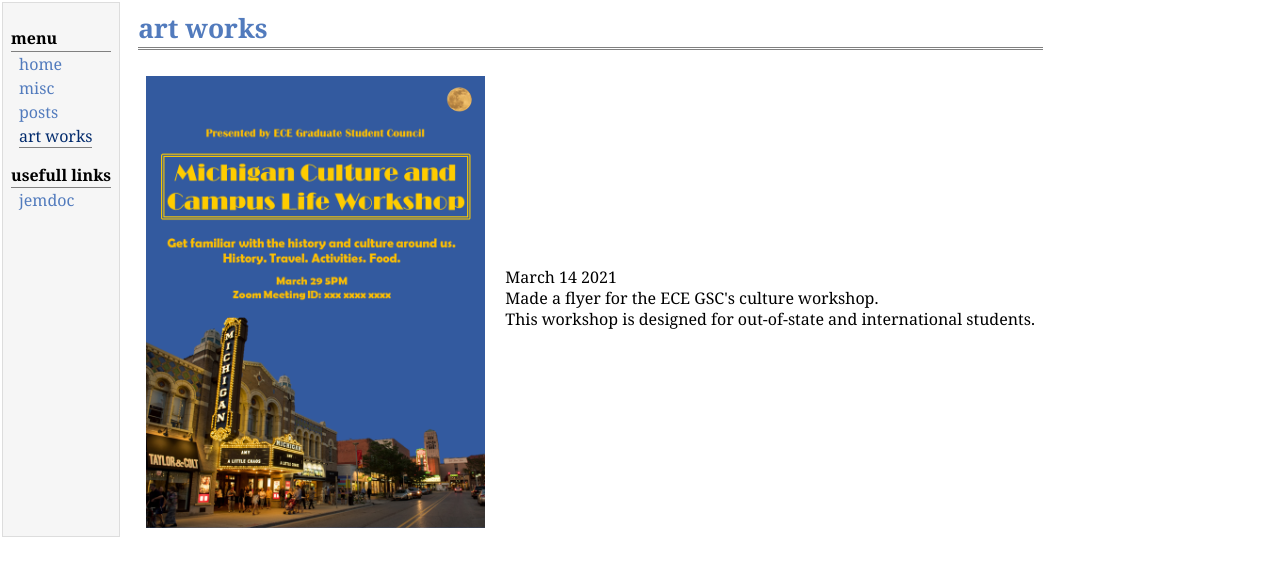
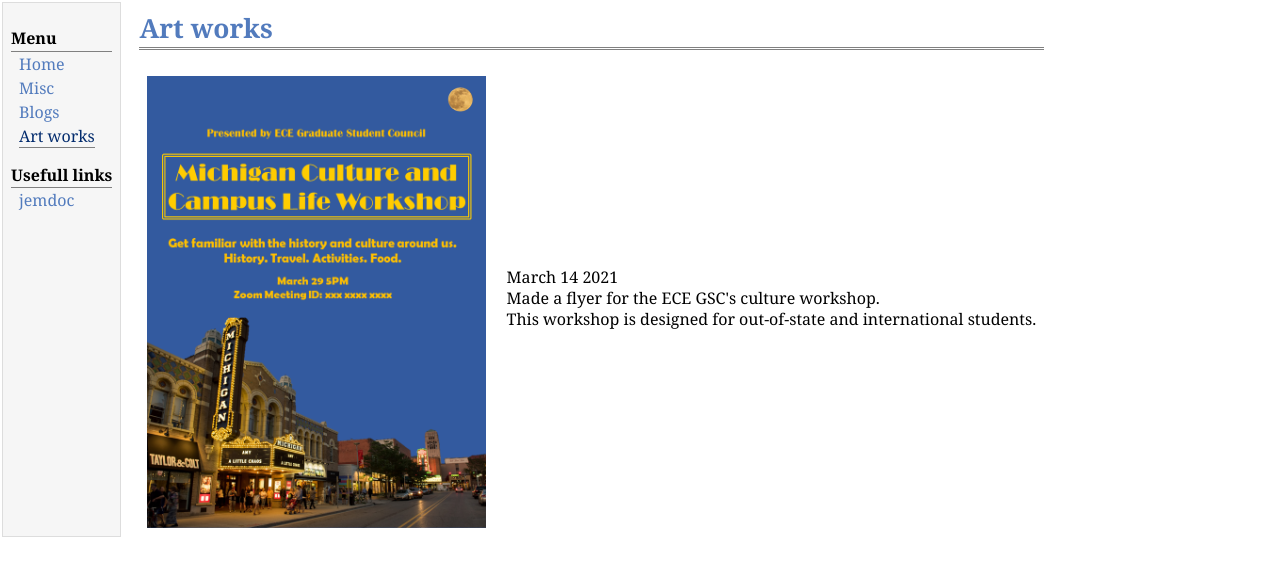
Before and after one commit to cruyffio/kangliu, a plain HTML site: page art_works.html in a window 1280 px wide. Drawn offline with Linux system fonts and the light colour scheme.

Commit message:
To the latest

```diff
--- a/art_works.html
+++ b/art_works.html
@@ -5,23 +5,23 @@
 <meta name="generator" content="jemdoc, see http://jemdoc.jaboc.net/" />
 <meta http-equiv="Content-Type" content="text/html;charset=utf-8" />
 <link rel="stylesheet" href="jemdoc.css" type="text/css" />
-<title>art works</title>
+<title>Art works</title>
 </head>
 <body>
 <table summary="Table for page layout." id="tlayout">
 <tr valign="top">
 <td id="layout-menu">
-<div class="menu-category">menu</div>
-<div class="menu-item"><a href="index.html">home</a></div>
-<div class="menu-item"><a href="misc.html">misc</a></div>
-<div class="menu-item"><a href="posts.html">posts</a></div>
-<div class="menu-item"><a href="art_works.html" class="current">art&nbsp;works</a></div>
-<div class="menu-category">usefull links</div>
+<div class="menu-category">Menu</div>
+<div class="menu-item"><a href="index.html">Home</a></div>
+<div class="menu-item"><a href="misc.html">Misc</a></div>
+<div class="menu-item"><a href="blogs.html">Blogs</a></div>
+<div class="menu-item"><a href="art_works.html" class="current">Art&nbsp;works</a></div>
+<div class="menu-category">Usefull links</div>
 <div class="menu-item"><a href="http://jemdoc.jaboc.net/">jemdoc</a></div>
 </td>
 <td id="layout-content">
 <div id="toptitle">
-<h1>art works</h1>
+<h1>Art works</h1>
 </div>
 <table class="imgtable"><tr><td>
 <img src="photos/flyer_PNG.png" alt="alt text" width="339px" height="452px" />&nbsp;</td>
```
Also changed, not shown: blogs.html (renamed from misc.html, +4 -4 lines), index.html (+6 -6 lines), 4 other files.
